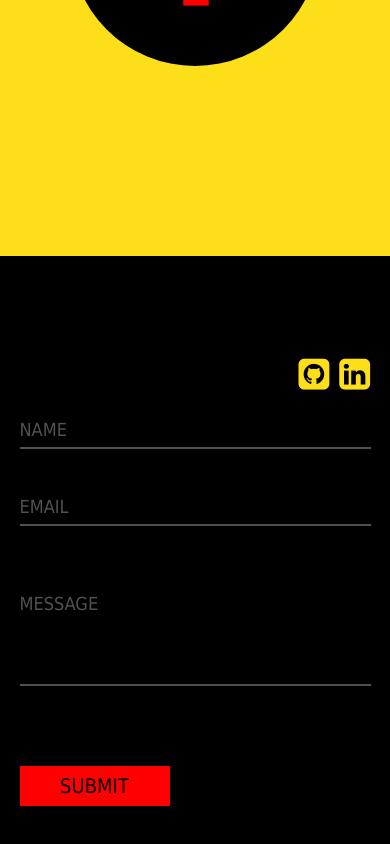
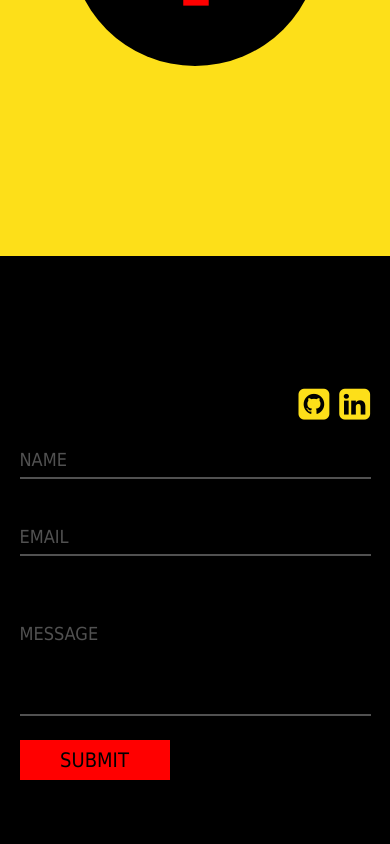
Before and after one commit to ElianeV/Nesting-doll-web-design, a React (Create React App) app: page / in a window 390 px wide. Shown: the part 2588-3432 px from the top of the page. Built offline with nearby package versions, Linux system fonts and the light colour scheme.

Commit message:
fixed links contact form. Fully responsive website

```diff
--- a/src/App.scss
+++ b/src/App.scss
@@ -450,27 +450,27 @@ nav {
     margin: auto;
     box-sizing: border-box;
     width: 500px;
+    height: 450px;
+    padding-top: 130px;
+    background-color: black;
     .socialMedia {
-      margin: 100px 0 0 0;
       width: 72px;
       height: 36px;
       float: right;
-    }
-    a {
-      margin: 0;
-    }
-    a:nth-child(2) {
-      padding-left: 10px;
-    }
-    i {
-      font-size: 36px;
-      color: $yellow;
+      a {
+        i {
+          font-size: 36px;
+          color: $yellow;
+        }
+      }
+      a:nth-child(2) {
+        padding-left: 10px;
+      }
     }
     form {
       width: 500px;
-      height: 550px;
+      height: 450px;
       box-sizing: border-box;
-      position: relative;
       .inputDiv {
         float: left;
         width: 100%;
@@ -488,8 +488,6 @@ nav {
       }
       input:focus {
         outline: none;
-        font-size: 20px;
-        line-height: 30px;
         color: $yellow;
         width: 100%;
       }
@@ -511,8 +509,6 @@ nav {
       }
       textarea:focus {
         outline: none;
-        font-size: 20px;
-        line-height: 30px;
         color: $yellow;
       }
       .underlineEffect2 {
@@ -533,16 +529,16 @@ nav {
         width: 0;
         height: 2px;
         background-color: $yellow;
-        transition: 0.4s;
+        transition: 0.5s;
       }
       .underlineEffect2:focus ~ .focusBorder {
         width: 100%;
-        transition: 1s;
+        transition: 0.5s;
       }
       button {
         width: 150px;
         height: 40px;
-        position: absolute;
+        position: relative;
         bottom: 0px;
         margin: auto;
         font-size: 20px;
@@ -574,7 +570,8 @@ nav {
   }
 }
 @media screen and (max-width: 550px) {
-  .Contact {
+  .Contact.FullScreen {
+    height: 800px;
     .formContainer {
       width: 90vw;
       form {
```
